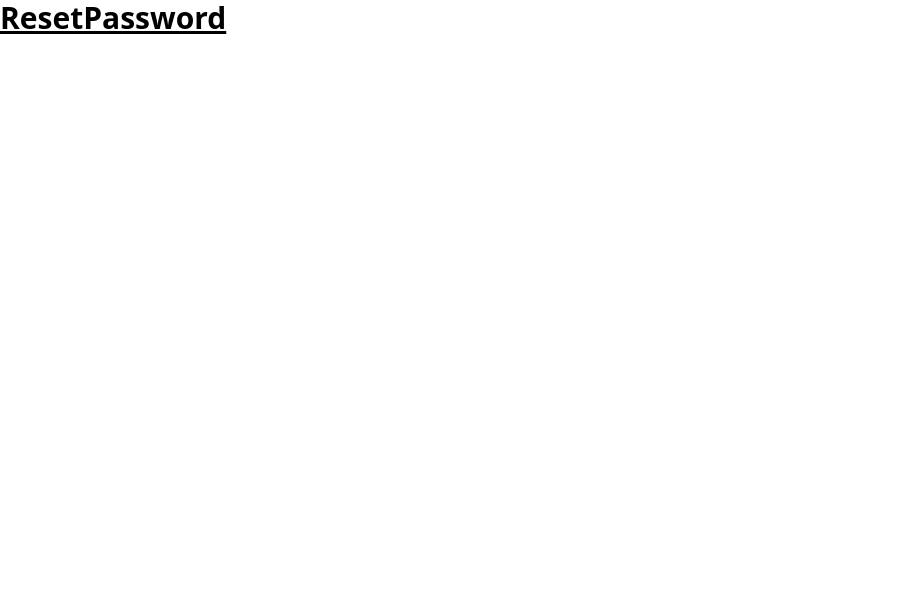
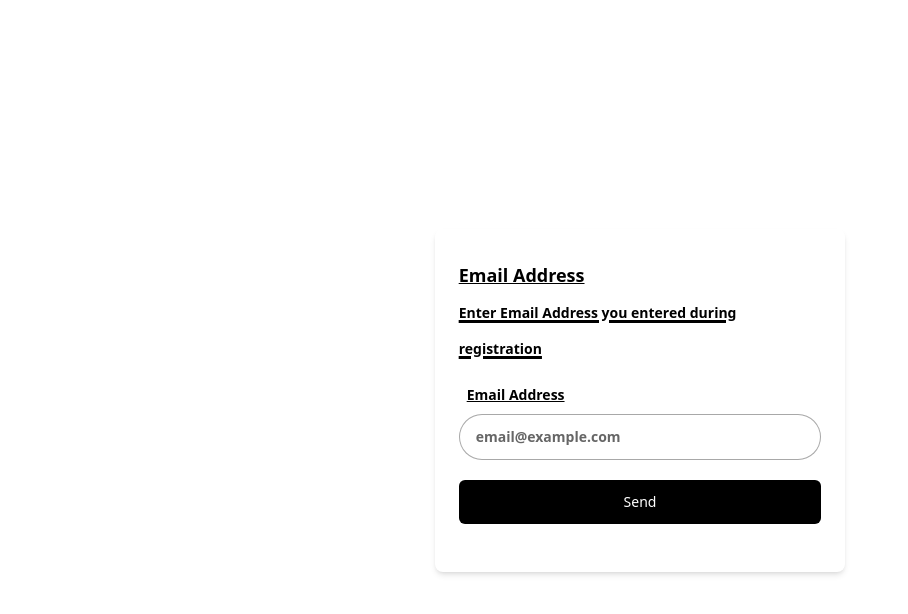
Before and after one commit to SimulatedWork/BlogifyApp, a React (Vite) app in the folder client/: page /reset-password in a window 1280 px wide. Shown: the top 614 px of the page, without its empty margins (0-908 px from the left). Built offline with nearby package versions, Linux system fonts and the light colour scheme.

Commit message:
Created a Reset-Password Page

```diff
--- a/client/src/pages/ResetPassword.jsx
+++ b/client/src/pages/ResetPassword.jsx
@@ -1,8 +1,67 @@
+import { useForm } from "react-hook-form";
+import { useState } from "react";
+import { CustomButton, Loading, TextInput } from "../components";
 
 const ResetPassword = () => {
+  const [errMsg, setErrMsg] = useState("");
+  const [isSubmitting, setIsSubmitting] = useState(false);
+
+  const {
+    register,
+    handleSubmit,
+    formState: { errors },
+  } = useForm({
+    mode: "onChange",
+  });
+
+  const onSubmit = async (data) => {};
+
   return (
-    <div>ResetPassword</div>
-  )
-}
+    <div className="w-full h-[100vh] flex items-center justify-center p-6">
+      <div className="w-full md:w-1/3 2xl:w-1/4 px-6 py-8 shadow-md rounded-lg">
+        <p className="text-ascent-1 text-lg font-semibold">Email Address</p>
+        <span className="text-sm text-ascent-2">
+          Enter Email Address you entered during registration
+        </span>
 
-export default ResetPassword
+        <form
+          onSubmit={handleSubmit(onSubmit)}
+          className="py-4 flex flex-col gap-5"
+        >
+          <TextInput
+            name="email"
+            placeholder="email@example.com"
+            label="Email Address"
+            type="email"
+            register={register("email", {
+              required: "Email Address is required",
+            })}
+            styles="w-full rounded-full"
+            labelStyles="ml-2"
+            error={errors.email ? errors.email.message : ""}
+          />
+          {errMsg?.message && (
+            <span
+              className={`text-sm ${
+                errMsg?.status == "failed" ? "text-red" : "text-green"
+              } mt-0.5`}
+            >
+              {errMsg?.message}
+            </span>
+          )}
+          {isSubmitting ? (
+            <Loading />
+          ) : (
+            <CustomButton
+              type="submit"
+              containerStyles={`inline-flex justify-center rounded-md bg-black px-8 py-3 text-sm font-medium text-white outline-none`}
+              title="Send"
+            />
+          )}
+        </form>
+      </div>
+    </div>
+  );
+};
+
+export default ResetPassword;
```
